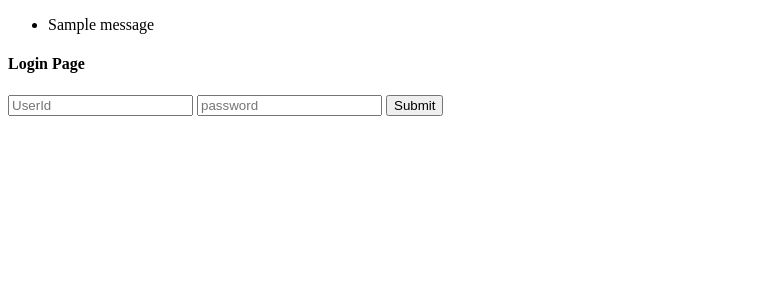
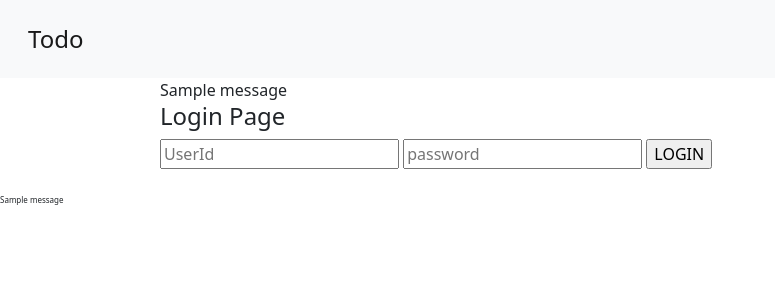
Before and after one commit to shinji8822/memo_v2, a Flask app: template templates/login.html in a window 1280 px wide. Shown: the top 300 px of the page, without its empty margins (0-775 px from the left). Run offline with Flask 2, Linux system fonts and the light colour scheme; the template is opened without the code that fills it, so the values that code supplies are empty; one stand-in notice (Sample message) is shown; some libraries are stand-ins or nearby versions.

Commit message:
202108122321

```diff
--- a/app.py
+++ b/app.py
@@ -1,9 +1,11 @@
 from datetime import datetime, date
-from flask import Flask, render_template, request, redirect, url_for
+from flask import Flask, render_template, request, redirect, url_for, flash
 from flask_sqlalchemy import SQLAlchemy
 from gevent.pywsgi import WSGIServer
+import flask
+import flask_login
 
-app = Flask(__name__)
+app = flask.Flask(__name__)
 app.config['SQLALCHEMY_DATABASE_URI'] = 'sqlite:///todo.db'
 db = SQLAlchemy(app)
 
@@ -13,8 +15,71 @@ class Post(db.Model):
     detail = db.Column(db.String(100))
     due = db.Column(db.DateTime, nullable=False)
 
+login_manager = flask_login.LoginManager()
+login_manager.init_app(app)
+app.secret_key = 'super secret string'
+users = {'shinji@hoge': {'password': 'secret'}}
+
+class User(flask_login.UserMixin):
+    pass
+
+
+@login_manager.user_loader
+def user_loader(email):
+    if email not in users:
+        return
+
+    user = User()
+    user.id = email
+    return user
+
+
+@login_manager.request_loader
+def request_loader(request):
+    email = request.form.get('email')
+    if email not in users:
+        return
+
+    user = User()
+    user.id = email
+
+    # DO NOT ever store passwords in plaintext and always compare password
+    # hashes using constant-time comparison!
+    user.is_authenticated = request.form['password'] == users[email]['password']
+
+    return user
+
+@app.route('/login', methods=['GET', 'POST'])
+def login():
+    if flask.request.method == 'GET':
+        return render_template('login.html')
+
+    email = flask.request.form['email']
+    if flask.request.form['password'] == users[email]['password']:
+        user = User()
+        user.id = email
+        flask_login.login_user(user)
+        return flask.redirect(flask.url_for('index'))
+
+    #return 'Bad login'
+    flash('Invalid username or password. Please try again!')
+    return flask.redirect(flask.url_for('login'))
+
+@app.route('/logout')
+def logout():
+    flask_login.logout_user()
+    #return 'Logged out'
+    return flask.redirect(flask.url_for('login'))
+
+@login_manager.unauthorized_handler
+#def unauthorized_handler():
+def unauthorized():
+    return flask.redirect('/login')
+
 @app.route('/', methods=['GET','POST'])
+@flask_login.login_required
 def index():
+    flash('Logged in as: ' + flask_login.current_user.id)
     if request.method == 'GET':
         posts = Post.query.order_by(Post.due).all()
         return render_template('index.html', posts=posts, today=date.today())
@@ -32,15 +97,18 @@ def index():
         return redirect('/')
 
 @app.route('/create')
+@flask_login.login_required
 def create():
     return render_template('create.html')
 
 @app.route('/detail/<int:id>')
+@flask_login.login_required
 def read(id):
     post = Post.query.get(id)
     return render_template('detail.html', post=post)
 
 @app.route('/update/<int:id>', methods=['GET','POST'])
+@flask_login.login_required
 def update(id):
     post = Post.query.get(id)
     if request.method == 'GET':
@@ -53,6 +121,7 @@ def update(id):
         return redirect('/')
 
 @app.route('/delete/<int:id>')
+@flask_login.login_required
 def delete(id):
     post = Post.query.get(id)
 
@@ -60,7 +129,8 @@ def delete(id):
     db.session.commit()
     return redirect('/')
 
+
 if __name__ == '__main__':
-    #app.run()
+    #app.run(host="0.0.0.0",port=8000,debug=True)
     http_server = WSGIServer(('', 5000), app)
     http_server.serve_forever()
--- a/templates/detail.html
+++ b/templates/detail.html
@@ -3,7 +3,7 @@
 {% block body %}
 <div class="card w-75 mb-3" style="margin: auto">
   <div class="card-body">
-    <h5 class="card-title">{{ post.title }} <span class="ml-3" style="font-size: 0.5em;">Due：{{ post.due.date() }}</span></h5>
+    <h5 class="card-title">{{ post.title }} <span class="ml-3" style="font-size: 0.5em;">date：{{ post.due.date() }}</span></h5>
     <textarea class="form-control" readonly cols="30" rows="20">{{ post.detail }}</textarea>
     <a class="btn btn-outline-success" href="/" role="button">Return</a>
     <a class="btn btn-success" href="/update/{{ post.id }}" role="button">Update</a>
--- a/templates/login.html
+++ b/templates/login.html
@@ -1,17 +1,12 @@
-<!DOCTYPE html>
-<html lang="en">
-<head>
-    <meta charset="UTF-8">
-    <meta http-equiv="X-UA-Compatible" content="IE=edge">
-    <meta name="viewport" content="width=device-width, initial-scale=1.0">
-    <title>Document</title>
-</head>
-<body>
+{% extends 'base.html' %}
+
+{% block body %}
+<div class="card w-75 mb-3" style="margin: auto;border-style: none;">
     {% with messages = get_flashed_messages() %}
         {% if messages %}
-            <ul>
+            <ul class="nav">
         {% for message in messages %}
-            <li>{{ message }}</li>
+            <li class="nav-item">{{ message }}</li>
         {% endfor %}
             </ul>
         {% endif %}
@@ -20,7 +15,7 @@
     <form action='login' method='POST'>
         <input type='text' name='email' id='email' placeholder='UserId'/>
         <input type='password' name='password' id='password' placeholder='password'/>
-        <input type='submit' name='submit'/>
+        <input type='submit' name='submit' value='LOGIN' />
     </form>
-</body>
-</html>
+</div>
+{% endblock body %}
```
Also changed, not shown: app-dev.py (+10 -11 lines), app.20210812.py (added, +66 -0 lines), todo.db.
